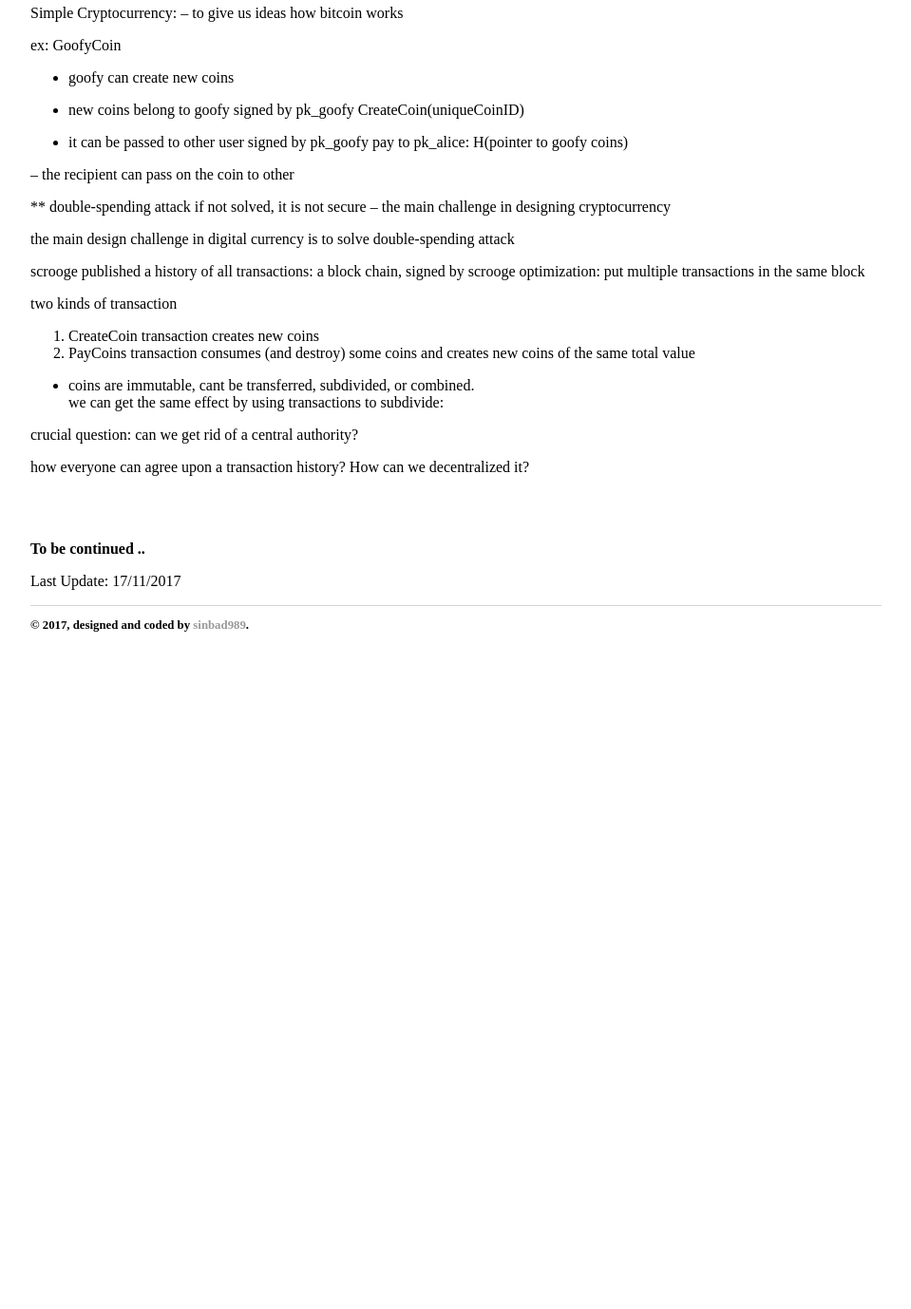
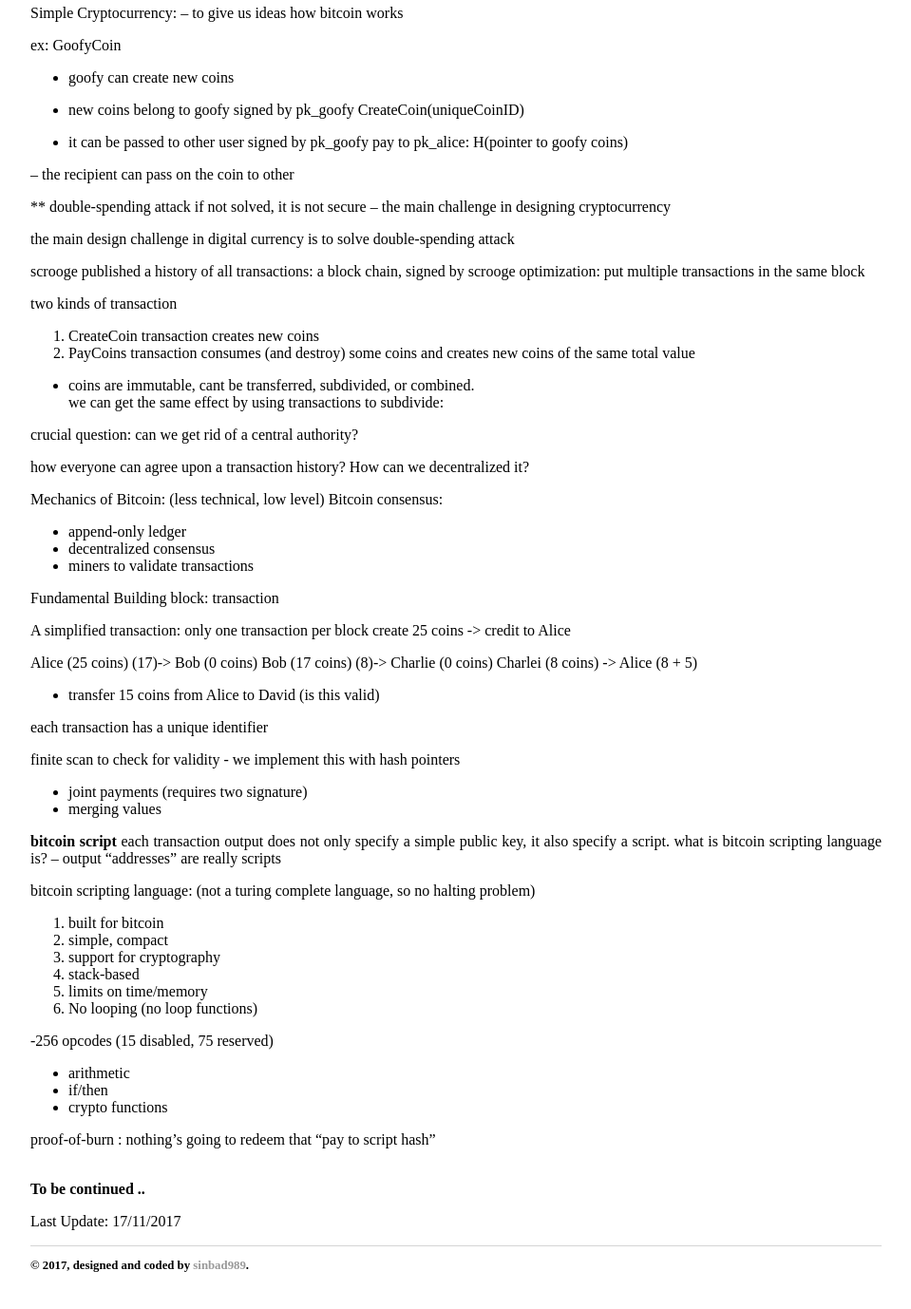
Before and after one commit to sinbad989/sinbad989.github.io, a Jekyll site: the page built from _posts/2017-10-31-cryptography.md, in a window 1280 px wide and 1400 px high, scrolled down 1455 px. Shown: the top 1378 px of the window at 95% size, without its empty margins (160-1119 px from the left). Built offline with Jekyll 4.4.1, drawn with Linux system fonts in a browser that asks for light colours; nearby versions of some CDN libraries; some web fonts are replaced; before the commit the page ends 2181 px from its top, so only the background shows below that; some of the changed text lies outside the part shown.

Commit message:
added and refined each pages

```diff
--- a/_posts/2017-10-31-cryptography.md
+++ b/_posts/2017-10-31-cryptography.md
@@ -6,7 +6,9 @@ category: programming
 tag: cryptography
 ---
 
-Lately, the idea of cryptocurrency and blockchain as a disruptive technology has caught on, somehow overshadowing the fame of 'deep learning'. The fame of bitcoin has catapulted the science of cryptocurrency to the public.  I've read the work of Satoshi Nakamoto, **<a href="https://bitcoin.org/bitcoin.pdf">Bitcoin: A Peer-to-Peer Electronic Cash System</a>**, but I could not explain his ideas to my friends. Last month, I decided to invest a time to get an idea of how cryptocurrency work. This article is my personal notes about cryptocurrency I've learned from the coursera, *<a href="https://www.coursera.org/learn/cryptocurrency">Bitcoin and Cryptocurrency Technologies of Princeton University</a>*.
+<div style="text-align: justify;">
+Lately, the idea of cryptocurrency and blockchain as a disruptive technology has caught on, somehow overshadowing the fame of 'deep learning'. The fame of bitcoin has catapulted the science of cryptography to the public.  I've read the work of Satoshi Nakamoto, <a href="https://bitcoin.org/bitcoin.pdf">Bitcoin: A Peer-to-Peer Electronic Cash System</a>, but I don't get it. Last month, I decided to invest time to get an idea of how cryptocurrency works. This article is my personal notes about cryptocurrency I've learned from the course, <a href="https://www.coursera.org/learn/cryptocurrency">Bitcoin and Cryptocurrency Technologies of Princeton University</a>.
+</div>
 
 **A. Bitcoin: A Peer-to-Peer Electronic Cash System**
 
@@ -23,7 +25,7 @@ Concepts of Cryptocurrecy:
 <br><br>
 **B. Bitcoin and Cryptocurrency Technologies**
 
-Basic Ideas to be familiar:
+Basic Ideas to be familiar: (high level)
 1. hash function
 first cryptographic primitive
 
@@ -118,6 +120,49 @@ crucial question: can we get rid of a central authority?
 
 how everyone can agree upon a transaction history? How can we decentralized it?
 
+Mechanics of Bitcoin: (less technical, low level)
+Bitcoin consensus:
+ - append-only ledger
+ - decentralized consensus
+ - miners to validate transactions
+
+ Fundamental Building block: transaction
+
+A simplified transaction: only one transaction per block
+ create 25 coins -> credit to Alice
+
+ Alice (25 coins) (17)-> Bob (0 coins)
+ Bob (17 coins) (8)-> Charlie (0 coins)
+ Charlei (8 coins) -> Alice (8 + 5)
+
+ * transfer 15 coins from Alice to David (is this valid)
+
+ each transaction has a unique identifier
+
+ finite scan to check for validity - we implement this with hash pointers
+  - joint payments (requires two signature)
+  - merging values
+
+  **bitcoin script**
+  each transaction output does not only specify a simple public key, it also specify a script.
+  what is bitcoin scripting language is?
+   -- output "addresses" are really scripts
+
+  bitcoin scripting language: (not a turing complete language, so no halting problem)
+  1. built for bitcoin
+  2. simple, compact
+  3. support for cryptography
+  4. stack-based
+  5. limits on time/memory
+  6. No looping (no loop functions)
+
+ -256 opcodes (15 disabled, 75 reserved)
+  - arithmetic
+  - if/then
+  - crypto functions
+
+proof-of-burn : nothing's going to redeem that
+"pay to script hash"
 <br>
 <br>
 
--- a/about/index.html
+++ b/about/index.html
@@ -53,9 +53,11 @@ title: about
 
 	<h2>Personal Projects</h2>
 	<ol>
-		<li><p><a href=""><b>Web Scrapping Notes</b></a> 10% complete <progress value="10" max="100"></p></li>
+		<li><p><a href=""><b>Web Scrapping Notes:</b></a> 40% complete <progress value="40" max="100"></p></li>
 		<li><p><a href="#"><b>Quantum Mechanics Using Python</b></a> 5% complete <progress value="10" max="100"></p></li>
 		<li><p><a href="http://toriku.herokuapp.com/"><b>University Physics Manual Website:</b></a> 15% complete <progress value="30" max="100"> </p></li>
+		<li><p><a href="./Mathematical_Tools_for_Quantum_Mechanics.pdf" download><b>Mathematical Tools for Quantum Mechanics(draft v1.0): </b></a> 25% complete <progress value="25" max="100"></progress></p></li>
+		<li><p><a href="http://tranquil-eyrie-17154.herokuapp.com/"> <b>Merkado - a online market for agricultural commodity: </b></a> 60% complet <progress value="60" max="100"></progress></p></li>
 	</ol>
 	<br>
 
```
Also changed, not shown: _posts/2017-11-22-mathematical-tools-quantum-mechanics.md (+5 -1 lines), 2 other files.
